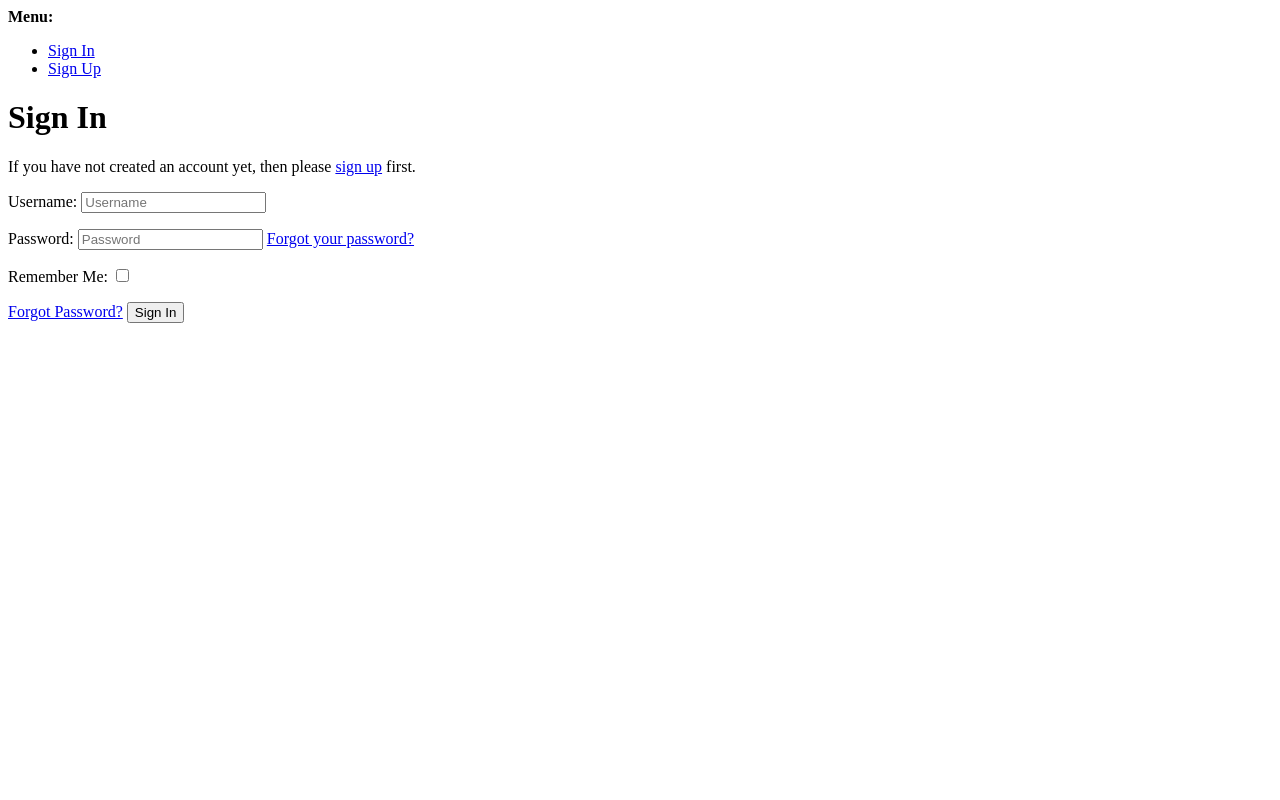
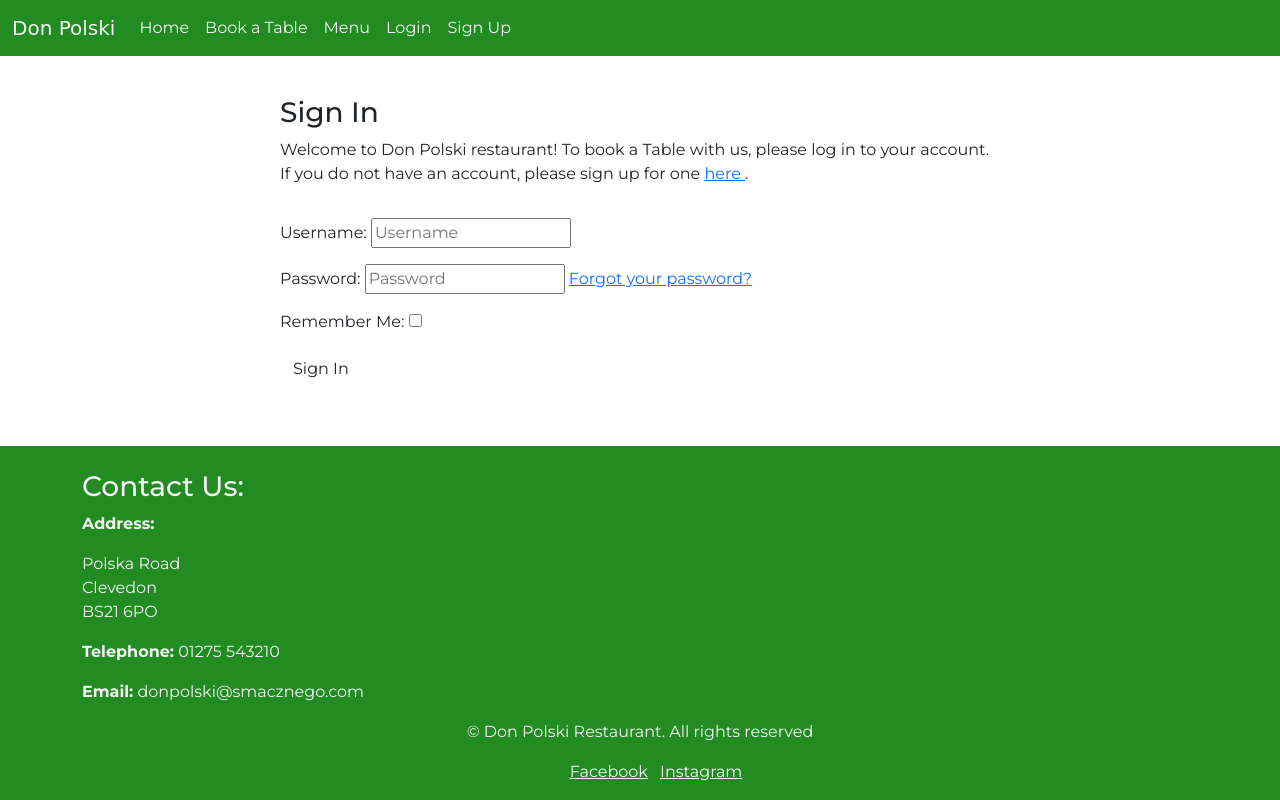
Before and after one commit to TiredSkitarii/don-polski-restaurant, a Django app: page /accounts/login/ in a window 1280 px wide. Run offline with Django 4.2, Linux system fonts and the light colour scheme; some libraries are stand-ins or nearby versions; some web fonts are replaced.

Commit message:
Restyled log-in page

```diff
--- a/website/templates/account/login.html
+++ b/website/templates/account/login.html
@@ -1,4 +1,4 @@
-{% extends "account/base.html" %}
+{% extends "base.html" %}
 
 {% load i18n %}
 {% load account socialaccount %}
@@ -7,40 +7,30 @@
 
 {% block content %}
 
-<h1>{% trans "Sign In" %}</h1>
+<div class="container">
 
-{% get_providers as socialaccount_providers %}
-
-{% if socialaccount_providers %}
-<p>{% blocktrans with site.name as site_name %}Please sign in with one
-of your existing third party accounts. Or, <a href="{{ signup_url }}">sign up</a>
-for a {{ site_name }} account and sign in below:{% endblocktrans %}</p>
-
-<div class="socialaccount_ballot">
-
-  <ul class="socialaccount_providers">
-    {% include "socialaccount/snippets/provider_list.html" with process="login" %}
-  </ul>
-
-  <div class="login-or">{% trans 'or' %}</div>
-
+  <div class="row">
+    <div class="col-md-8 mt-3 offset-md-2">
+      <h3>{% trans "Sign In" %}</h3>
+      <p>
+        {% blocktrans %} Welcome to Don Polski restaurant! To book a Table with us, please log in to your account. If you do not have an account, please sign up for one <a class="link" href="{{ signup_url }}"> here </a>. {% endblocktrans %}
+      </p>
+    </div>
   </div>
 
-{% include "socialaccount/snippets/login_extra.html" %}
-
-{% else %}
-<p>{% blocktrans %}If you have not created an account yet, then please
-<a href="{{ signup_url }}">sign up</a> first.{% endblocktrans %}</p>
-{% endif %}
-
+  <div class="row">
+    <div class="col-md-8 mt-3 offset-md-2">
       <form class="login" method="POST" action="{% url 'account_login' %}">
         {% csrf_token %}
         {{ form.as_p }}
         {% if redirect_field_value %}
         <input type="hidden" name="{{ redirect_field_name }}" value="{{ redirect_field_value }}" />
         {% endif %}
-  <a class="button secondaryAction" href="{% url 'account_reset_password' %}">{% trans "Forgot Password?" %}</a>
-  <button class="primaryAction" type="submit">{% trans "Sign In" %}</button>
+        <button class="btn btn-signup right" type="submit">{% trans "Sign In" %}</button>
       </form>
+    </div>
+  </div>
+
+</div>
 
 {% endblock content %}
```
Lines whose indentation alone changed are shown as unchanged.
